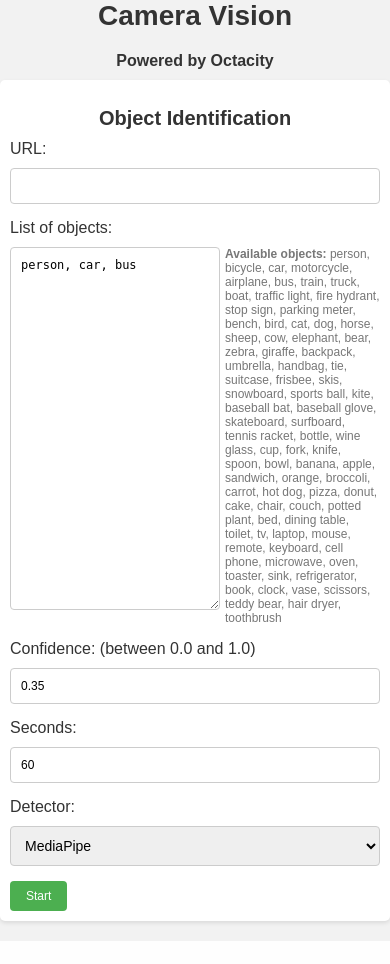
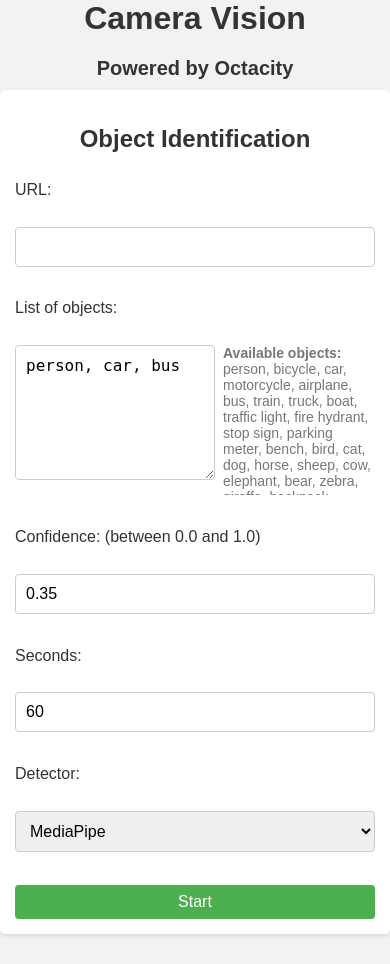
Before and after one commit to luisresende13/CameraVision, a Python web app: template templates/tracker-mobile.html in a window 390 px wide. Before the commit the page ends 927 px from the top, so only its background shows below. Run offline with Jinja, Linux system fonts and the light colour scheme; the template is opened without the code that fills it, so the values that code supplies are empty.

Commit message:
Responsive layout improved. Tracker app v2 endpoint added.

```diff
--- a/templates/tracker-mobile.html
+++ b/templates/tracker-mobile.html
@@ -2,6 +2,7 @@
 <html>
 <head>
   <title>Camera Vision - OctaCity</title>
+  <meta name="viewport" content="width=device-width, initial-scale=1.0">
   <style>
     /* CSS styles */
   body {
@@ -37,9 +38,14 @@
     background-color: #ffffff;
     padding: 20px;
     border-radius: 5px;
-      width: 100%;
+    width: 50%;
+    height: 100vh; /* Set the height to 100% of the viewport height */
     box-sizing: border-box;
     box-shadow: 0 2px 4px rgba(0, 0, 0, 0.1); /* Subtle shadow */
+    display: flex;
+    flex-direction: column;
+    justify-content: space-between;
+    margin: 0 auto; /* Center align the form */
   }
 
     label {
@@ -50,7 +56,8 @@
     input[type="text"],
     textarea {
       width: 100%;
-      min-width: 210px;
+      min-width: 200px;
+/*       max-height: 130px; */
       padding: 10px;
       margin-bottom: 15px;
       font-size: 14px;
@@ -72,6 +79,7 @@
     .textarea-container {
       display: flex;
       flex-direction: row;
+      max-height: 150px;
       margin-bottom: 15px;
     }
 
@@ -84,6 +92,12 @@
       font-size: 12px;
       color: #777777;
       margin: 0;
+    }
+
+    #availableObjects {
+      float: right;
+/*       max-height: 120px; */
+      overflow-y: auto;
     }
 
     label,
@@ -105,6 +119,12 @@
       background-color: #45A049; /* Darker shade on hover */
     }
 
+/*     #videoContainer {
+      display: flex;
+      justify-content: center;
+      align-items: center;
+    }
+ */
     #videoPlayer {
       margin-top: 10px;
       background-color: #ffffff;
@@ -112,7 +132,6 @@
       border-radius: 5px;
       display: none;
       box-shadow: 0 4px 8px rgba(0, 0, 0, 0.1); /* Modern shadow */
-      width: 100%;
       box-sizing: border-box;
     }
 
@@ -165,53 +184,75 @@
       font-weight: bold;
     }
 
-    @media (max-width: 600px) {
+
+    @media (max-width: 1100px) {
       /* Styles for smaller screens */
       h1 {
-        font-size: 28px;
+        font-size: 32px;
+        margin-bottom: 12px;
       }
 
       h2 {
-        font-size: 20px;
+        font-size: 24px;
+        margin-bottom: 10px;
       }
 
       h3 {
-        font-size: 16px;
+        font-size: 20px;
+        margin-bottom: 10px;
       }
 
       form {
-        padding: 10px;
+        width: 100%;
+        padding: 15px;
+        margin-bottom: 30px;
       }
 
       input[type="text"],
       textarea {
-        font-size: 12px;
+        font-size: 16px;
+        padding: 10px;
+        margin-bottom: 15px;
+      }
+
+      select {
+        font-size: 16px;
+        padding: 10px;
+        margin-bottom: 15px;
       }
 
       .textarea-container textarea {
-        margin-right: 5px;
+        margin-right: 8px;
+      }
+
+      .textarea-container p {
+        font-size: 14px;
       }
 
       button {
-        font-size: 12px;
+        font-size: 16px;
+        padding: 8px 16px;
       }
 
       #videoPlayer {
-        padding: 10px;
+        padding: 15px;
+        margin-top: 10px;
       }
 
       #videoPlayer p {
-        font-size: 12px;
+        font-size: 14px;
       }
 
       #objectsTableContainer {
-        padding: 10px;
+        padding: 15px;
+        margin-top: 10px;
       }
 
       #objectsTableContainer th,
       #objectsTableContainer td {
-        padding: 5px;
+        padding: 8px;
       }
+
     }
 
     .spinner {
@@ -272,26 +313,27 @@
     <button type="submit">Start</button>
   </form>
 
+<!-- <div id="videoContainer"> -->
   <div id='videoPlayer' style="display: none;">
     <h2>Live Stream</h2>
     <img id="resultImage" src="" alt="Result Image">
     <p style="font-size: 10px;">Note: Identified objects are being saved in real-time to the BigQuery database.</p>
   </div>
+<!-- </div> -->
 
   <div id="objectsTableContainer" style="display: none;">
     <h2>Identified Objects</h2>
     <table id="objectsTable">
       <thead>
         <tr>
-          <th>ID</th> <!-- Added ID field -->
+          <th>ID</th>
           <th>Object</th>
           <th>Confidence</th>
           <th>Timestamp</th>
         </tr>
       </thead>
       <div id="spinner"></div>
-      <tbody>
-      </tbody>
+      <tbody></tbody>
     </table>
   </div>
 
@@ -307,7 +349,7 @@
       baseURL = `.`;
     }
     // Check if the host the file system
-    else if (host.includes('')) {
+    else if (host == '') {
       baseURL = `http://127.0.0.1:5000`;
     }
     // If none of the conditions match, set the base URL to 'api.' followed by the host
--- a/templates/tracker.html
+++ b/templates/tracker.html
@@ -283,7 +283,7 @@
       baseURL = `.`;
     }
     // Check if the host the file system
-    else if (host.includes('')) {
+    else if (host == '') {
       baseURL = `http://127.0.0.1:5000`;
     }
     // If none of the conditions match, set the base URL to 'api.' followed by the host
```
Also changed, not shown: main.py (+4 -3 lines). Lines whose indentation alone changed are shown as unchanged.
